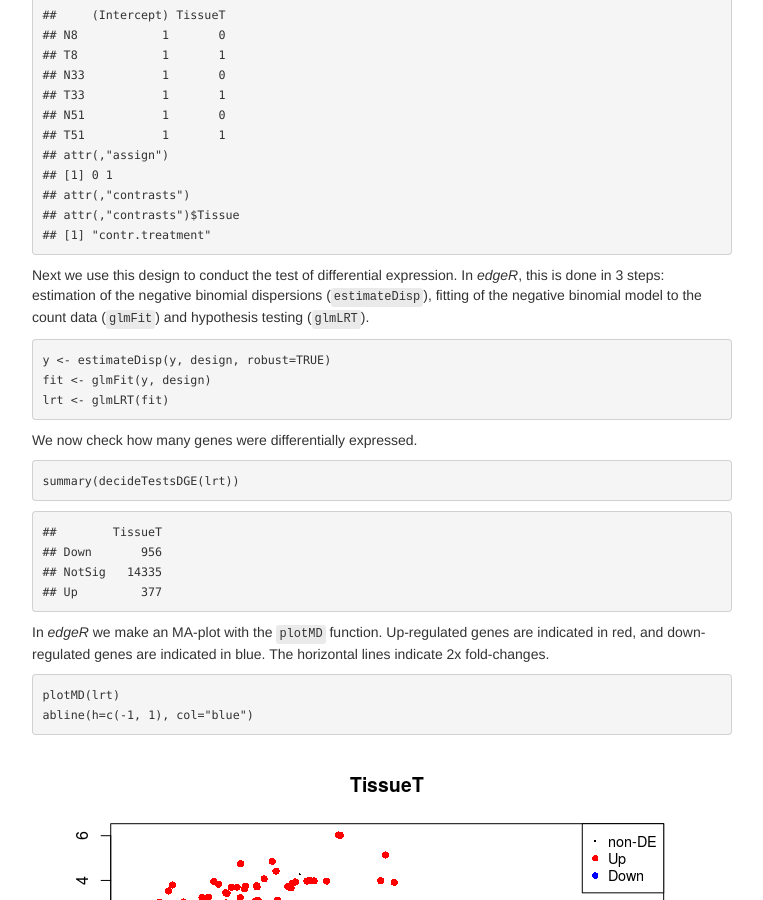
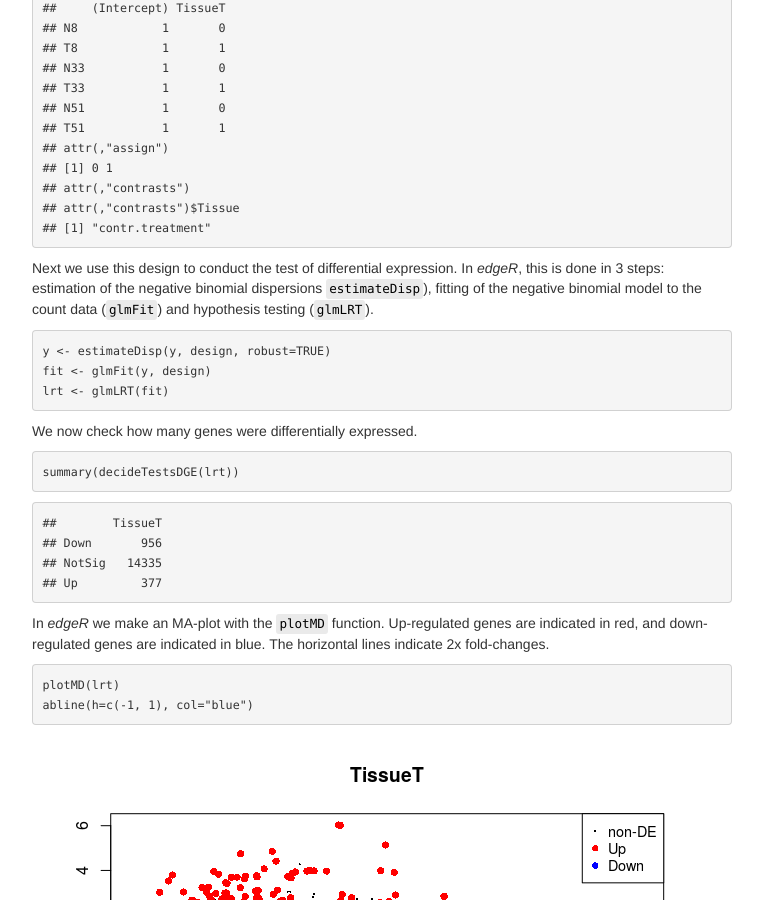
Before and after one commit to GTPB/ADER19F, a Jekyll site: the page built from pages/tutorial2.md, in a window 1280 px wide and 900 px high, scrolled down 2947 px. Shown: the whole window, without its empty margins (258-1021 px from the left). Built offline with Jekyll 4.4.1, drawn with Linux system fonts in a browser that asks for light colours.

Commit message:
Update tutorial2.md

````diff
--- a/pages/tutorial2.md
+++ b/pages/tutorial2.md
@@ -14,14 +14,14 @@
 
 ## Load the count data
 
-We start by importing the counts table into R using the <span style="padding:2px 3px 3px;background-color: #eaeaea;font-family: Courier New;font-size: 12px;color: #333333;-webkit-border-radius: 3px;-moz-border-radius: 3px;border-radius: 3px;">read.delim</span> function. Other functions to import tables include <span style="padding:2px 3px 3px;background-color: #eaeaea;font-family: Courier New;font-size: 12px;color: #333333;-webkit-border-radius: 3px;-moz-border-radius: 3px;border-radius: 3px;">read.table</span> and <span style="padding:2px 3px 3px;background-color: #eaeaea;font-family: Courier New;font-size: 12px;color: #333333;-webkit-border-radius: 3px;-moz-border-radius: 3px;border-radius: 3px;">read.csv</span>. We also specify that the values in the tables are separated by a TAB. You can type <span style="padding:2px 3px 3px;background-color: #eaeaea;font-family: Courier New;font-size: 12px;color: #333333;-webkit-border-radius: 3px;-moz-border-radius: 3px;border-radius: 3px;">?read.delim</span> in the R console to display the documentation of the function.
+We start by importing the counts table into R using the <code style="background-color:#eaeaea; padding:2px 3px 3px;white-space:pre-wrap">read.delim</code> function. Other functions to import tables include <code style="background-color:#eaeaea; padding:2px 3px 3px;white-space:pre-wrap">read.table</code> and <code style="background-color:#eaeaea; padding:2px 3px 3px;white-space:pre-wrap">read.csv</code>. We also specify that the values in the tables are separated by a TAB. You can type <code style="background-color:#eaeaea; padding:2px 3px 3px;white-space:pre-wrap">?read.delim</code> in the R console to display the documentation of the function.
 
 
 ```r
 rawdata <- read.delim("edgeR_example1_Tuch.tab", sep = "\t")
 ```
 
-To check that the data was loaded properly we can use functions such as <span style="padding:2px 3px 3px;background-color: #eaeaea;font-family: Courier New;font-size: 12px;color: #333333;-webkit-border-radius: 3px;-moz-border-radius: 3px;border-radius: 3px;">head</span> (to displays the first lines of the table), <span style="padding:2px 3px 3px;background-color: #eaeaea;font-family: Courier New;font-size: 12px;color: #333333;-webkit-border-radius: 3px;-moz-border-radius: 3px;border-radius: 3px;">dim</span> (to display the dimensions of the table) and <span style="padding:2px 3px 3px;background-color: #eaeaea;font-family: Courier New;font-size: 12px;color: #333333;-webkit-border-radius: 3px;-moz-border-radius: 3px;border-radius: 3px;">summary</span> (to display summary statistics for each column). In RStudio you can also type <span style="padding:2px 3px 3px;background-color: #eaeaea;font-family: Courier New;font-size: 12px;color: #333333;-webkit-border-radius: 3px;-moz-border-radius: 3px;border-radius: 3px;">View(rawdata)</span> to view the full table on a separate window.
+To check that the data was loaded properly we can use functions such as <code style="background-color:#eaeaea; padding:2px 3px 3px;white-space:pre-wrap">head</code> (to displays the first lines of the table), <code style="background-color:#eaeaea; padding:2px 3px 3px;white-space:pre-wrap">dim</code> (to display the dimensions of the table) and <code style="background-color:#eaeaea; padding:2px 3px 3px;white-space:pre-wrap">summary</code> (to display summary statistics for each column). In RStudio you can also type <code style="background-color:#eaeaea; padding:2px 3px 3px;white-space:pre-wrap">View(rawdata)</code> to view the full table on a separate window.
 
 
 ```r
@@ -112,14 +112,14 @@
 ## T51     1 21832978    1.1729954
 ```
 
-After normalization, we can now produce a Multidimensional Scaling Plot (MDS) using the function <span style="padding:2px 3px 3px;background-color: #eaeaea;font-family: Courier New;font-size: 12px;color: #333333;-webkit-border-radius: 3px;-moz-border-radius: 3px;border-radius: 3px;">plotMDS</span>. This visualization, a type of dimensional reduction technique, places the samples on a plane such that the distance between samples approximates the typical log2 fold-changes between them.
+After normalization, we can now produce a Multidimensional Scaling Plot (MDS) using the function <code style="background-color:#eaeaea; padding:2px 3px 3px;white-space:pre-wrap">plotMDS</code>. This visualization, a type of dimensional reduction technique, places the samples on a plane such that the distance between samples approximates the typical log2 fold-changes between them.
 
 
 ```r
 plotMDS(y)
 ```
 
-![](./images/tutorial2_files/unnamed-chunk-6-1.png)<!-- -->
+![](./images/tutorial2_files/unnamed-chunk-6-1.png)
 
 We now define the design of our comparison. We want to compare Tumor to Non-Tumor samples. So we first create a variable indicating which samples are from normal (N) or tumor (T) tissue. Then we define the design for the genewise linear models. Here, the `~ Tissue` design is equivalent to a simple pairwise test of Tumor vs Non-tumor (i.e. the model only takes into account the originating tissue).
 
@@ -148,7 +148,7 @@
 ## [1] "contr.treatment"
 ```
 
-Next we use this design to conduct the test of differential expression. In *edgeR*, this is done in 3 steps: estimation of the negative binomial dispersions (<span style="padding:2px 3px 3px;background-color: #eaeaea;font-family: Courier New;font-size: 12px;color: #333333;-webkit-border-radius: 3px;-moz-border-radius: 3px;border-radius: 3px;">estimateDisp</span>), fitting of the negative binomial model to the count data (<span style="padding:2px 3px 3px;background-color: #eaeaea;font-family: Courier New;font-size: 12px;color: #333333;-webkit-border-radius: 3px;-moz-border-radius: 3px;border-radius: 3px;">glmFit</span>) and hypothesis testing (<span style="padding:2px 3px 3px;background-color: #eaeaea;font-family: Courier New;font-size: 12px;color: #333333;-webkit-border-radius: 3px;-moz-border-radius: 3px;border-radius: 3px;">glmLRT</span>).
+Next we use this design to conduct the test of differential expression. In *edgeR*, this is done in 3 steps: estimation of the negative binomial dispersions <code style="background-color:#eaeaea; padding:2px 3px 3px;white-space:pre-wrap">estimateDisp</code>), fitting of the negative binomial model to the count data (<code style="background-color:#eaeaea; padding:2px 3px 3px;white-space:pre-wrap">glmFit</code>) and hypothesis testing (<code style="background-color:#eaeaea; padding:2px 3px 3px;white-space:pre-wrap">glmLRT</code>).
 
 
 ```r
@@ -171,7 +171,7 @@
 ## Up         377
 ```
 
-In *edgeR* we make an MA-plot with the <span style="padding:2px 3px 3px;background-color: #eaeaea;font-family: Courier New;font-size: 12px;color: #333333;-webkit-border-radius: 3px;-moz-border-radius: 3px;border-radius: 3px;">plotMD</span> function. Up-regulated genes are indicated in red, and down-regulated genes are indicated in blue. The horizontal lines indicate 2x fold-changes.
+In *edgeR* we make an MA-plot with the <code style="background-color:#eaeaea; padding:2px 3px 3px;white-space:pre-wrap">plotMD</code> function. Up-regulated genes are indicated in red, and down-regulated genes are indicated in blue. The horizontal lines indicate 2x fold-changes.
 
 
 ```r
@@ -179,9 +179,9 @@
 abline(h=c(-1, 1), col="blue")
 ```
 
-![](./images/tutorial2_files/unnamed-chunk-10-1.png)<!-- -->
+![](./images/tutorial2_files/unnamed-chunk-10-1.png)
 
-We can retrieve a table with all the results of differential expression using the <span style="padding:2px 3px 3px;background-color: #eaeaea;font-family: Courier New;font-size: 12px;color: #333333;-webkit-border-radius: 3px;-moz-border-radius: 3px;border-radius: 3px;">topTags</span> function. We also save it to a file so we can latter open it in Excel.
+We can retrieve a table with all the results of differential expression using the <code style="background-color:#eaeaea; padding:2px 3px 3px;white-space:pre-wrap">topTags</code> function. We also save it to a file so we can latter open it in Excel.
 
 
 ```r
@@ -210,7 +210,7 @@
 
 Recall that tumor and non-samples were collected from 3 patients. Until now we have ignored this information in our design. Here we repeat the analysis by adding the sample pairing information to our model design, that will allow us to adjust for differences between patients.
 
-For this we only have to change the design definition. We create a new <span style="padding:2px 3px 3px;background-color: #eaeaea;font-family: Courier New;font-size: 12px;color: #333333;-webkit-border-radius: 3px;-moz-border-radius: 3px;border-radius: 3px;">Patient</span> variable, and then include it as a blocking factor in the GLM design.
+For this we only have to change the design definition. We create a new <code style="background-color:#eaeaea; padding:2px 3px 3px;white-space:pre-wrap">Patient</code> variable, and then include it as a blocking factor in the GLM design.
 
 
 ```r
@@ -264,7 +264,7 @@
 abline(h=c(-1, 1), col="blue")
 ```
 
-![](./images/tutorial2_files/unnamed-chunk-12-1.png)<!-- -->
+![](./images/tutorial2_files/unnamed-chunk-12-1.png)
 
 ```r
 result_paired <- as.data.frame(topTags(lrt, n = nrow(rawcounts)))
````
